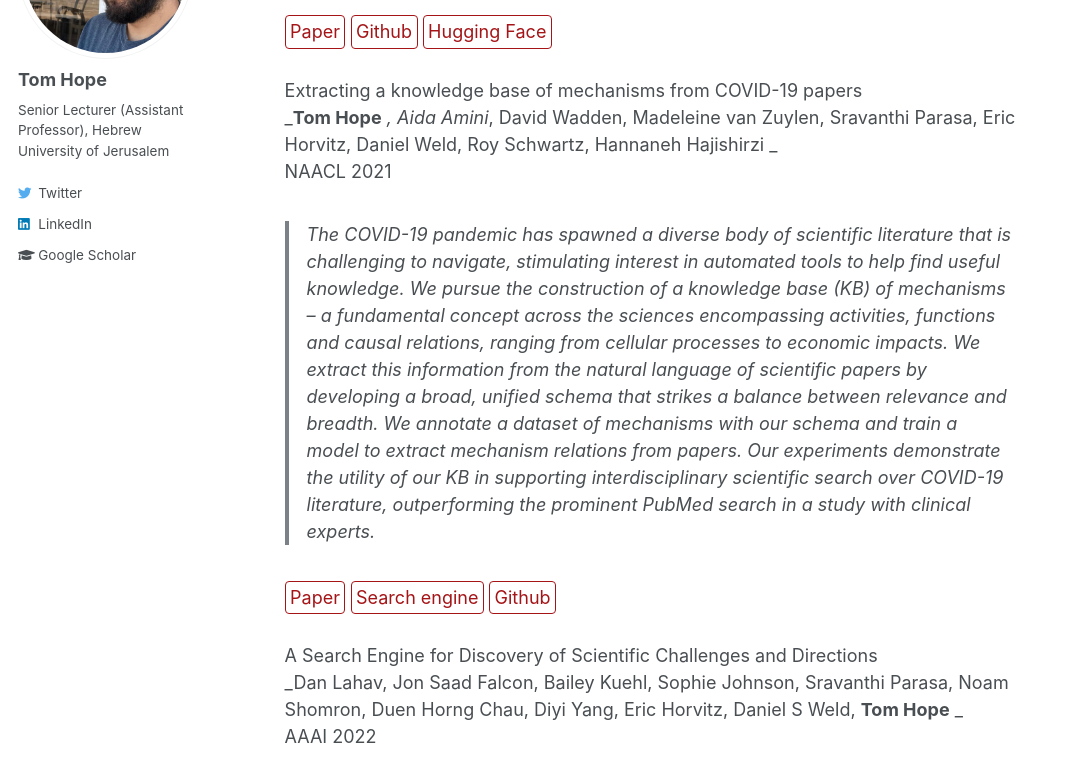
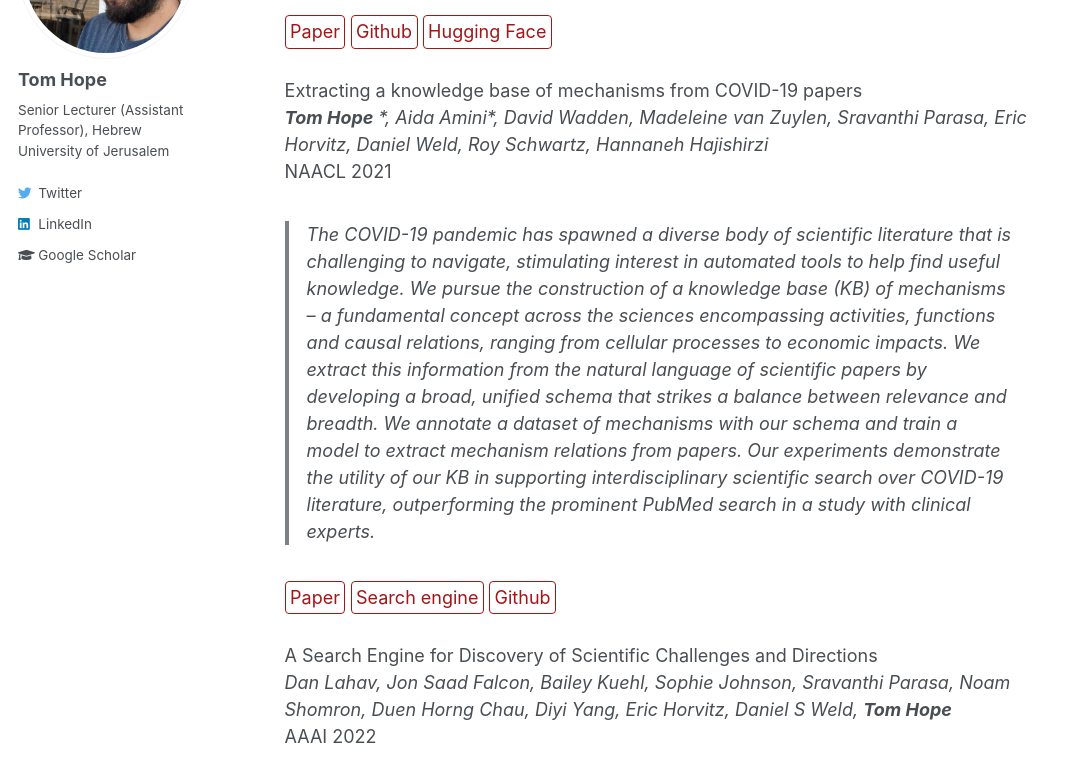
Before and after one commit to tomhoper/tomhoper.github.io, a Jekyll site: the page built from _research/sciie.md, in a window 1280 px wide and 1400 px high, scrolled down 496 px. Shown: the part 153-937 px from the top of the window, without its empty margins (0-1070 px from the left). Built offline with Jekyll 4.4.1, drawn with Linux system fonts in a browser that asks for light colours; some of the changed text lies outside the part shown.

Commit message:
Update sciie.md

```diff
--- a/_research/sciie.md
+++ b/_research/sciie.md
@@ -9,8 +9,7 @@ header:
 ---
 
 SciCo: Hierarchical Cross-Document Coreference for Scientific Concepts<br>
-_Arie Cattan, Sophie Johnson, Daniel Weld, Ido Dagan, Iz Beltagy, Doug Downey, **Tom Hope**
-_<br>
+_Arie Cattan, Sophie Johnson, Daniel Weld, Ido Dagan, Iz Beltagy, Doug Downey, **Tom Hope**_<br>
 AKBC 2021 **_Outstanding paper award_**
 
 > Determining coreference of concept mentions across multiple documents is a fundamental task in natural language understanding. Previous work on cross-document coreference resolution (CDCR) typically considers mentions of events in the news, which seldom involve abstract technical concepts that are prevalent in science and technology. These complex concepts take diverse or ambiguous forms and have many hierarchical levels of granularity (e.g., tasks and subtasks), posing challenges for CDCR. We present a new task of Hierarchical CDCR (H-CDCR) with the goal of jointly inferring coreference clusters and hierarchy between them. We create SciCo, an expert-annotated dataset for H-CDCR in scientific papers, 3X larger than the prominent ECB+ resource. We study strong baseline models that we customize for H-CDCR, and highlight challenges for future work.
@@ -19,8 +18,7 @@ AKBC 2021 **_Outstanding paper award_**
 
 
 Extracting a knowledge base of mechanisms from COVID-19 papers<br>
-_**Tom Hope** *, Aida Amini*, David Wadden, Madeleine van Zuylen, Sravanthi Parasa, Eric Horvitz, Daniel Weld, Roy Schwartz, Hannaneh Hajishirzi
-_<br>
+_**Tom Hope** *, Aida Amini*, David Wadden, Madeleine van Zuylen, Sravanthi Parasa, Eric Horvitz, Daniel Weld, Roy Schwartz, Hannaneh Hajishirzi_<br>
 NAACL 2021
 
 > The COVID-19 pandemic has spawned a diverse body of scientific literature that is challenging to navigate, stimulating interest in automated tools to help find useful knowledge. We pursue the construction of a knowledge base (KB) of mechanisms -- a fundamental concept across the sciences encompassing activities, functions and causal relations, ranging from cellular processes to economic impacts. We extract this information from the natural language of scientific papers by developing a broad, unified schema that strikes a balance between relevance and breadth. We annotate a dataset of mechanisms with our schema and train a model to extract mechanism relations from papers. Our experiments demonstrate the utility of our KB in supporting interdisciplinary scientific search over COVID-19 literature, outperforming the prominent PubMed search in a study with clinical experts.
@@ -28,8 +26,7 @@ NAACL 2021
 [Paper](https://arxiv.org/abs/2010.03824){: .btn--research} [Search engine](https://covidmechanisms.apps.allenai.org/){: .btn--research} [Github](https://github.com/AidaAmini/DyGIE-MECHANIC){: .btn--research}
 
 A Search Engine for Discovery of Scientific Challenges and Directions<br>
-_Dan Lahav, Jon Saad Falcon, Bailey Kuehl, Sophie Johnson, Sravanthi Parasa, Noam Shomron, Duen Horng Chau, Diyi Yang, Eric Horvitz, Daniel S Weld, **Tom Hope**
-_<br>
+_Dan Lahav, Jon Saad Falcon, Bailey Kuehl, Sophie Johnson, Sravanthi Parasa, Noam Shomron, Duen Horng Chau, Diyi Yang, Eric Horvitz, Daniel S Weld, **Tom Hope**_<br>
 AAAI 2022
 
 > Keeping track of scientific challenges, advances and emerging directions is a fundamental part of research. However, researchers face a flood of papers that hinders discovery of important knowledge. In biomedicine, this directly impacts human lives. To address this problem, we present a novel task of extraction and search of scientific challenges and directions, to facilitate rapid knowledge discovery. We construct and release an expert-annotated corpus of texts sampled from full-length papers, labeled with novel semantic categories that generalize across many types of challenges and directions. We focus on a large corpus of interdisciplinary work relating to the COVID-19 pandemic, ranging from biomedicine to areas such as AI and economics. We apply a model trained on our data to identify challenges and directions across the corpus and build a dedicated search engine. In experiments with 19 researchers and clinicians using our system, we outperform a popular scientific search engine in assisting knowledge discovery. Finally, we show that models trained on our resource generalize to the wider biomedical domain and to AI papers, highlighting its broad utility. We make our data, model and search engine publicly available.
```
